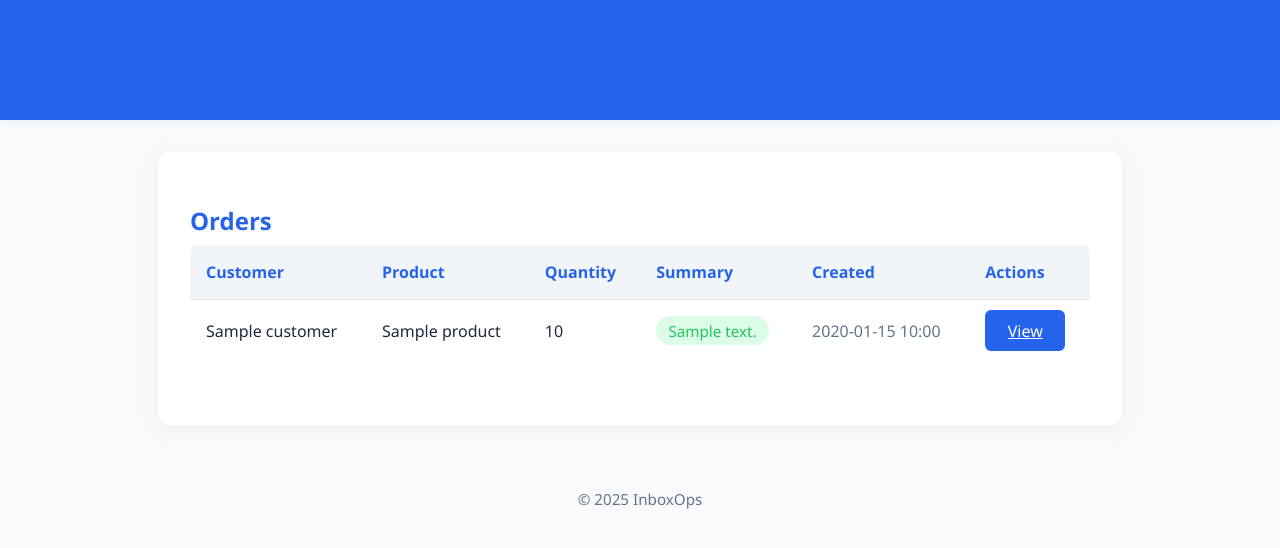
After one commit to DYNAMICMORTAL/inboxops, a FastAPI app: template templates/orders.html in a window 1280 px wide. The commit adds this page. Shown: the top 548 px of the page. Run offline with FastAPI, Linux system fonts and the light colour scheme; the template is opened without the code that fills it: most values are stand-ins (such as "Sample title", 1, 10 or a date in 2020).

Commit message:
now analyzes all inbound order related emails and sends confirmation mail

```diff
--- a/app/main.py
+++ b/app/main.py
@@ -5,6 +5,7 @@ from fastapi.responses import HTMLResponse
 from fastapi.templating import Jinja2Templates
 from fastapi.requests import Request
 from .utils import is_order_email, extract_order_details
+from .models import Order
 
 from . import models, schemas, crud
 from .database import engine, SessionLocal
@@ -40,3 +41,13 @@ def get_email(email_id: int, db: Session = Depends(get_db)):
 def home(request: Request, db: Session = Depends(get_db)):
     emails = crud.get_emails(db, limit=20)
     return templates.TemplateResponse("index.html", {"request": request, "emails": emails})
+
+@app.get("/orders")
+def list_orders(request: Request, db: Session = Depends(get_db)):
+    orders = db.query(Order).order_by(Order.created_at.desc()).all()
+    return templates.TemplateResponse("orders.html", {"request": request, "orders": orders})
+
+@app.get("/orders/{order_id}")
+def order_detail(order_id: int, request: Request, db=Depends(get_db)):
+    order = db.query(Order).filter(Order.id == order_id).first()
+    return templates.TemplateResponse("order_detail.html", {"request": request, "order": order})
--- a/app/utils.py
+++ b/app/utils.py
@@ -53,3 +53,41 @@ async def generate_order_summary(product: str, quantity: int) -> str:
             return "Summarization failed: No content generated."
     except Exception as e:
         return f"Error generating summary: {e}"
+
+
+from postmarker.core import PostmarkClient
+
+# Your server token from Postmark (Dashboard > Servers > API Tokens)
+POSTMARK_TOKEN = "78a92885-74e3-42b0-8164-0b72fca59305"
+FROM_EMAIL = "10bb06248998326c0167cda19c82da62@inbound.postmarkapp.com"
+
+postmark = PostmarkClient(server_token=POSTMARK_TOKEN)
+
+def send_order_confirmation_email(to_email: str, order_id: str, summary: str):
+    try:
+        response = postmark.emails.send(
+            From=FROM_EMAIL,
+            To=to_email,
+            Subject=f"✅ Order {order_id} Confirmed!",
+            HtmlBody=f"""
+                <h2>Thank you for your order!</h2>
+                <p><strong>Order ID:</strong> {order_id}</p>
+                <p><strong>Summary:</strong><br>{summary}</p>
+                <p>We'll process and ship your order soon. Stay tuned!</p>
+                <br>
+                <p>— InboxOps</p>
+            """,
+            TextBody=f"""
+                Thank you for your order!
+
+                Order ID: {order_id}
+                Summary: {summary}
+
+                We'll process and ship your order soon.
+
+                — InboxOps
+            """
+        )
+        print("✅ Email sent:", response)
+    except Exception as e:
+        print("❌ Failed to send confirmation email:", str(e))
--- a/app/webhook.py
+++ b/app/webhook.py
@@ -4,9 +4,16 @@ from . import crud, schemas, ai
 from .database import SessionLocal
 from .models import Order
 from .utils import is_order_email, extract_order_details, generate_order_summary
+from postmarker.core import PostmarkClient
 
 router = APIRouter()
 
+# -- Postmark Config --
+POSTMARK_TOKEN = "78a92885-74e3-42b0-8164-0b72fca59305"
+FROM_EMAIL = "inboxops@yourdomain.com"  # Set this to your sender domain
+postmark = PostmarkClient(server_token=POSTMARK_TOKEN)
+
+# -- Get DB --
 def get_db():
     db = SessionLocal()
     try:
@@ -14,23 +21,51 @@ def get_db():
     finally:
         db.close()
 
+# -- Confirmation Email Sender --
+def send_order_confirmation_email(to_email: str, order_id: int, summary: str):
+    try:
+        postmark.emails.send(
+            From=FROM_EMAIL,
+            To=to_email,
+            Subject=f"✅ Order {order_id} Confirmed!",
+            HtmlBody=f"""
+                <h2>Thank you for your order!</h2>
+                <p><strong>Order ID:</strong> {order_id}</p>
+                <p><strong>Summary:</strong><br>{summary}</p>
+                <br><p>— InboxOps</p>
+            """,
+            TextBody=f"""Order ID: {order_id}\nSummary: {summary}\n— InboxOps"""
+        )
+        print(f"✅ Confirmation email sent to {to_email}")
+    except Exception as e:
+        print("❌ Email sending failed:", str(e))
+
+
 @router.post("/inbound-email", status_code=status.HTTP_200_OK)
-async def inbound_email(request: Request, background_tasks: BackgroundTasks, db: Session = Depends(get_db)):
+async def inbound_email(
+    request: Request,
+    background_tasks: BackgroundTasks,
+    db: Session = Depends(get_db)
+):
     payload = await request.json()
-    # Extract required fields from Postmark JSON
+
     email_data = schemas.EmailCreate(
         from_email=payload.get("From"),
         subject=payload.get("Subject", ""),
         text_body=payload.get("TextBody", ""),
-        html_body=payload.get("HtmlBody", ""),
+        html_body=payload.get("HtmlBody", "")
     )
+
+    # 1. Save Email Record
     db_email = crud.create_email(db, email_data)
-        # ...existing code...
+
+    # 2. Order Detection
     if is_order_email(email_data.subject, email_data.text_body):
         order_data = extract_order_details(email_data.text_body)
         if order_data:
             summary = await generate_order_summary(order_data["product"], order_data["quantity"])
-            db = SessionLocal()
+
+            # 3. Save Order
             new_order = Order(
                 customer=order_data.get("customer"),
                 product=order_data.get("product"),
@@ -40,22 +75,25 @@ async def inbound_email(request: Request, background_tasks: BackgroundTasks, db:
             db.add(new_order)
             db.commit()
             db.refresh(new_order)
-            # Update the summary for the email as well
+
+            # 4. Update Email Summary
             crud.update_email_summary(db, db_email.id, summary)
-            db.close()
-            print(f"[ORDER] Saved: {summary}")
-            return {"status": "order saved", "summary": summary}
-        else:
-            return {"status": "unrecognized order format"}
 
-    # For non-order emails, generate and save summary as before
+            # 5. Send Confirmation Email in Background
+            background_tasks.add_task(
+                send_order_confirmation_email,
+                to_email=email_data.from_email,
+                order_id=new_order.id,
+                summary=summary
+            )
+
+            return {"status": "✅ Order saved", "summary": summary}
+
+        return {"status": "⚠️ Unrecognized order format"}
+
+    # 3. For non-order emails, generate LLM summary
     if email_data.text_body:
         summary = await ai.generate_summary(email_data.text_body)
         crud.update_email_summary(db, db_email.id, summary)
 
-    return {"message": "Email received"}
-
-
-async def process_summary(email_id: int, text_body: str, db: Session):
-    summary = await ai.generate_summary(text_body)
-    crud.update_email_summary(db, email_id, summary)
+    return {"message": "📩 Email received and processed"}
--- a/requirements.txt
+++ b/requirements.txt
@@ -6,4 +6,8 @@ pydantic
 httpx
 python-dotenv
 openai
-jinja2  # if frontend templates
+jinja2
+postmarker
+ngrok
+google
+generativeai
--- /dev/null
+++ b/static/styles.css
@@ -0,0 +1,114 @@
+body {
+    background: #f8fafc;
+    color: #1e293b;
+    font-family: 'Segoe UI', 'Roboto', Arial, sans-serif;
+    margin: 0;
+    padding: 0;
+}
+
+header {
+    background: #2563eb;
+    color: #fff;
+    padding: 1.5rem 2rem;
+    box-shadow: 0 2px 8px rgba(37,99,235,0.08);
+    margin-bottom: 2rem;
+}
+
+h1, h2, h3 {
+    color: #2563eb;
+    margin-bottom: 0.5rem;
+}
+
+.container {
+    max-width: 900px;
+    margin: 0 auto;
+    background: #fff;
+    border-radius: 12px;
+    box-shadow: 0 4px 24px rgba(30,41,59,0.06);
+    padding: 2rem;
+}
+
+.table {
+    width: 100%;
+    border-collapse: collapse;
+    margin-bottom: 2rem;
+    background: #fff;
+    border-radius: 8px;
+    overflow: hidden;
+}
+
+.table th, .table td {
+    padding: 1rem;
+    border-bottom: 1px solid #e2e8f0;
+    text-align: left;
+}
+
+.table th {
+    background: #f1f5f9;
+    color: #2563eb;
+    font-weight: 600;
+}
+
+.table tr:last-child td {
+    border-bottom: none;
+}
+
+.badge {
+    display: inline-block;
+    padding: 0.3em 0.8em;
+    border-radius: 999px;
+    font-size: 0.95em;
+    font-weight: 500;
+    background: #e0e7ff;
+    color: #2563eb;
+}
+
+.badge-success { background: #dcfce7; color: #22c55e; }
+.badge-warning { background: #fef9c3; color: #f59e42; }
+.badge-danger  { background: #fee2e2; color: #ef4444; }
+
+.button {
+    background: #2563eb;
+    color: #fff;
+    border: none;
+    border-radius: 6px;
+    padding: 0.6em 1.4em;
+    font-size: 1em;
+    cursor: pointer;
+    transition: background 0.2s;
+    font-weight: 500;
+}
+
+.button:hover {
+    background: #1d4ed8;
+}
+
+input, textarea, select {
+    border: 1px solid #e2e8f0;
+    border-radius: 6px;
+    padding: 0.6em;
+    font-size: 1em;
+    margin-bottom: 1em;
+    width: 100%;
+    box-sizing: border-box;
+}
+
+.card {
+    background: #fff;
+    border-radius: 10px;
+    box-shadow: 0 2px 8px rgba(30,41,59,0.08);
+    padding: 1.5rem;
+    margin-bottom: 2rem;
+}
+
+.text-muted {
+    color: #64748b;
+}
+
+footer {
+    text-align: center;
+    color: #64748b;
+    padding: 2rem 0 1rem 0;
+    margin-top: 2rem;
+    font-size: 0.95em;
+}
--- /dev/null
+++ b/templates/orders.html
@@ -0,0 +1,50 @@
+<!DOCTYPE html>
+<html lang="en">
+<head>
+    <title>InboxOps - Orders</title>
+    <link rel="stylesheet" href="../static/styles.css">
+</head>
+<body>
+    <header>
+        <h1>InboxOps Orders</h1>
+    </header>
+    <div class="container">
+        <h2>Orders</h2>
+        <table class="table">
+            <thead>
+                <tr>
+                    <th>Customer</th>
+                    <th>Product</th>
+                    <th>Quantity</th>
+                    <th>Summary</th>
+                    <th>Created</th>
+                    <th>Actions</th>
+                </tr>
+            </thead>
+            <tbody>
+                {% for order in orders %}
+                <tr>
+                    <td>{{ order.customer }}</td>
+                    <td>{{ order.product }}</td>
+                    <td>{{ order.quantity }}</td>
+                    <td>
+                        {% if order.summary %}
+                            <span class="badge badge-success">{{ order.summary }}</span>
+                        {% else %}
+                            <span class="badge badge-warning">Processing...</span>
+                        {% endif %}
+                    </td>
+                    <td class="text-muted">{{ order.created_at.strftime('%Y-%m-%d %H:%M') }}</td>
+                    <td>
+                      <a class="button" href="/orders/{{ order.id }}">View</a>
+                    </td>
+                </tr>
+                {% endfor %}
+            </tbody>
+        </table>
+    </div>
+    <footer>
+        &copy; 2025 InboxOps
+    </footer>
+</body>
+</html>
```
Also changed, not shown: templates/index.html (+14 -8 lines), templates/order_detail.html (added, +17 -0 lines), inboxops.db.
